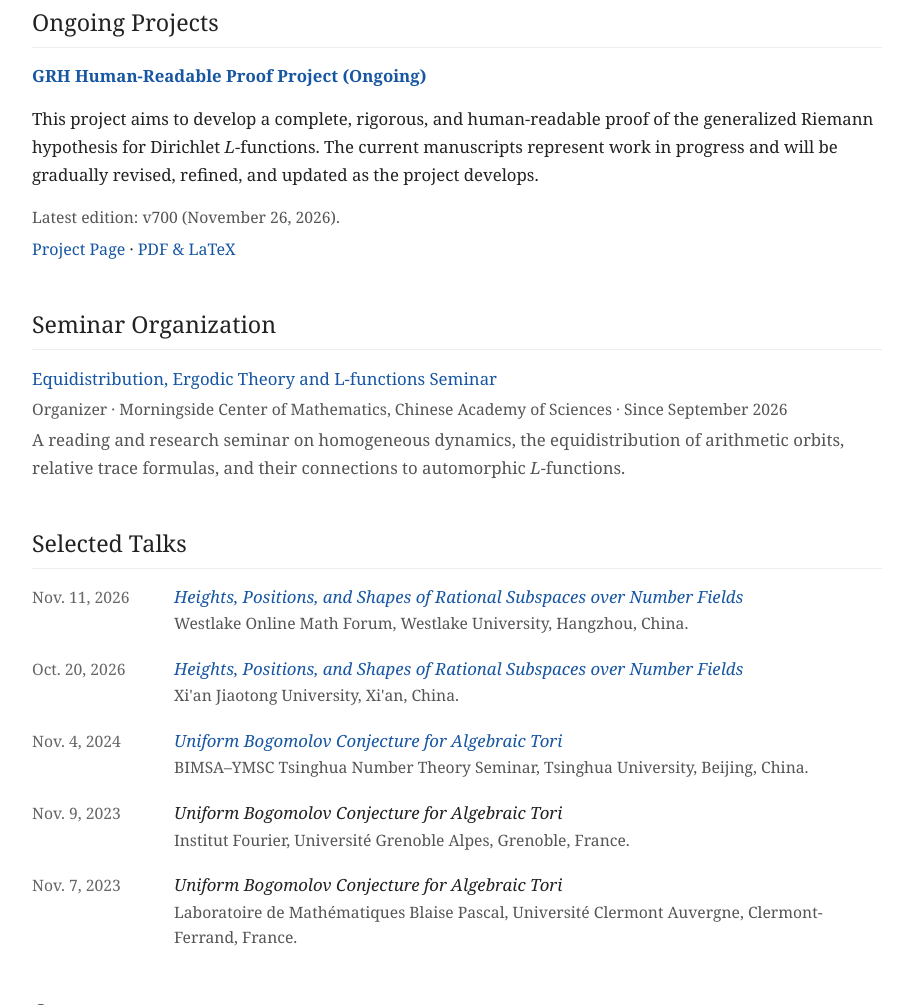
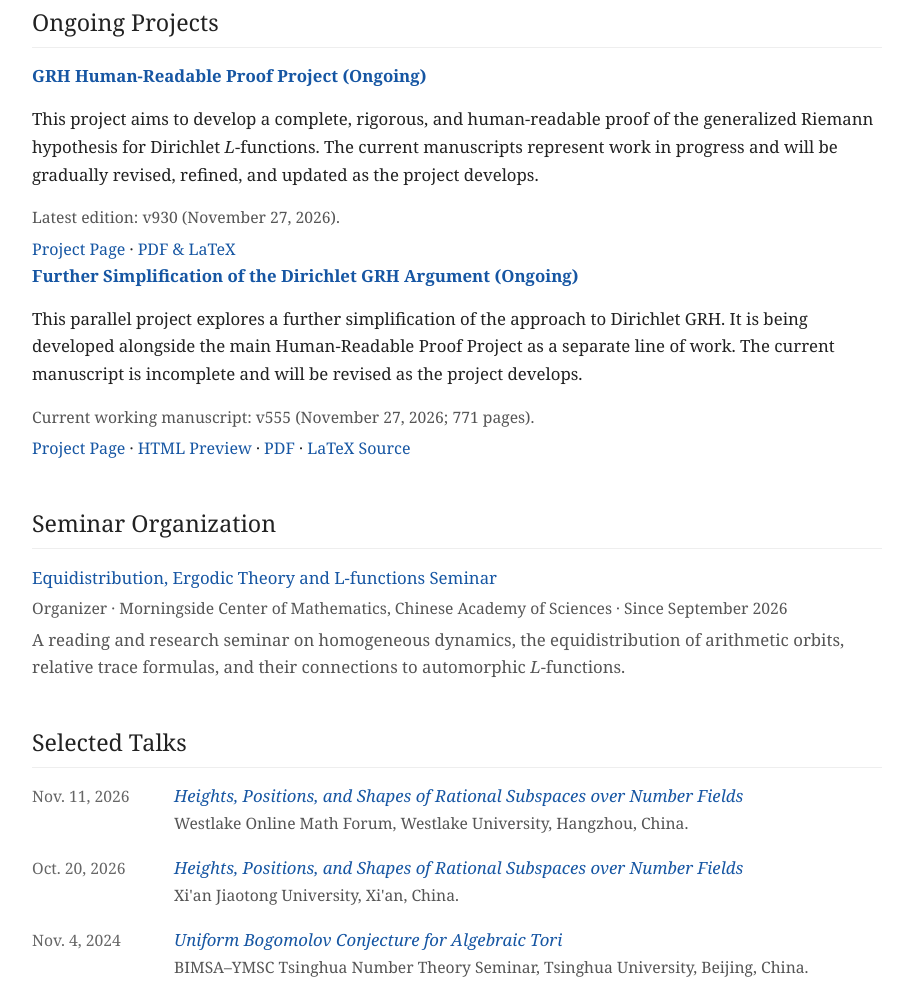
Before and after one commit to drdmath/drdmath.github.io, a plain HTML site: page index.html in a window 1280 px wide. Shown: the part 1661-2666 px from the top of the page, without its empty margins (183-1096 px from the left). Drawn offline with Linux system fonts and the light colour scheme.

Commit message:
Add files via upload

```diff
--- a/index.html
+++ b/index.html
@@ -391,12 +391,24 @@ Uniform Bogomolov conjecture for algebraic tori,
 
 <p>This project aims to develop a complete, rigorous, and human-readable proof of the generalized Riemann hypothesis for Dirichlet <em>L</em>-functions. The current manuscripts represent work in progress and will be gradually revised, refined, and updated as the project develops.</p>
 
-<div class="entry-detail">Latest edition: v700 (November 26, 2026).</div>
+<div class="entry-detail">Latest edition: v930 (November 27, 2026).</div>
 <div class="publication-links">
 <a href="grh/">Project Page</a> &middot;
-<a href="grh/v700/Dirichlet-GRH-v700.zip">PDF &amp; LaTeX</a>
+<a href="grh/v930/Dirichlet-GRH-v930.zip">PDF &amp; LaTeX</a>
 </div>
 
+
+<div class="entry-heading"><strong><a href="grh/simplification/">Further Simplification of the Dirichlet GRH Argument (Ongoing)</a></strong></div>
+
+<p>This parallel project explores a further simplification of the approach to Dirichlet GRH. It is being developed alongside the main Human-Readable Proof Project as a separate line of work. The current manuscript is incomplete and will be revised as the project develops.</p>
+
+<div class="entry-detail">Current working manuscript: v555 (November 27, 2026; 771 pages).</div>
+<div class="publication-links">
+<a href="grh/simplification/">Project Page</a> &middot;
+<a href="grh/simplification/read.html">HTML Preview</a> &middot;
+<a href="grh/simplification/v555.pdf">PDF</a> &middot;
+<a href="grh/simplification/v555.tex">LaTeX Source</a>
+</div>
 </section>
 
 <section id="seminar">
```
